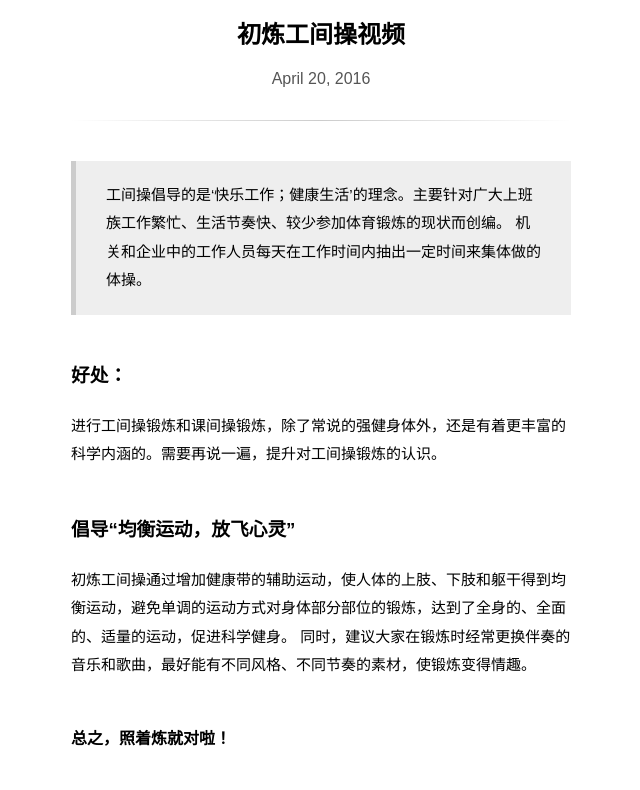
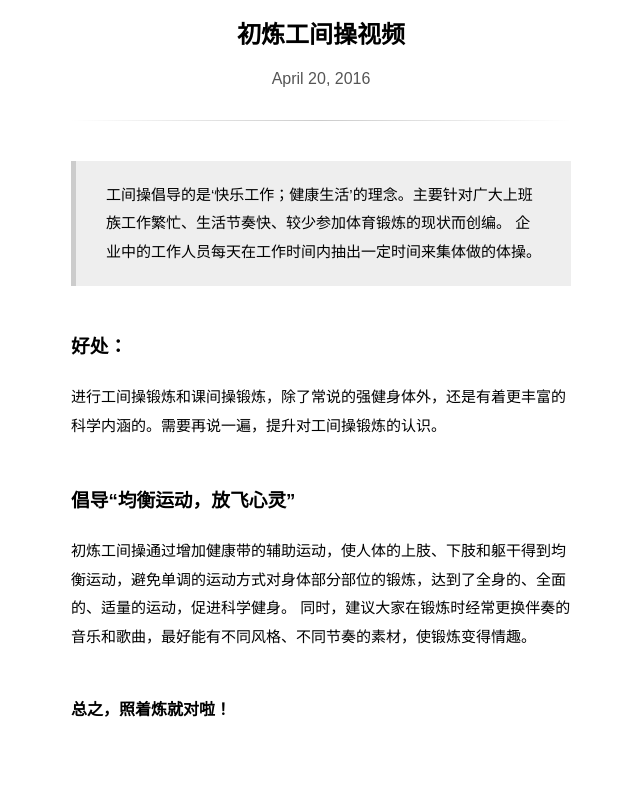
Before and after one commit to abcwyc/abcwyc.github.io, a Jekyll site: the page built from _posts/2016-04-20-初炼工间操视频.md, in a window 1280 px wide. Shown: the part 155-945 px from the top of the page, without its empty margins (319-959 px from the left). Built offline with Jekyll 4.4.1, drawn with Linux system fonts in a browser that asks for light colours; some web fonts are replaced; grey boxes are pictures that could not be loaded.

Commit message:
Update 2016-04-20-初炼工间操视频.md

```diff
--- a/_posts/2016-04-20-初炼工间操视频.md
+++ b/_posts/2016-04-20-初炼工间操视频.md
@@ -3,7 +3,7 @@ title: 初炼工间操视频
 updated: 2016-04-20 22:43
 ---
 
-> 工间操倡导的是‘快乐工作；健康生活’的理念。主要针对广大上班族工作繁忙、生活节奏快、较少参加体育锻炼的现状而创编。 机关和企业中的工作人员每天在工作时间内抽出一定时间来集体做的体操。
+> 工间操倡导的是‘快乐工作；健康生活’的理念。主要针对广大上班族工作繁忙、生活节奏快、较少参加体育锻炼的现状而创编。 企业中的工作人员每天在工作时间内抽出一定时间来集体做的体操。
 
 ### 好处：
 进行工间操锻炼和课间操锻炼，除了常说的强健身体外，还是有着更丰富的科学内涵的。需要再说一遍，提升对工间操锻炼的认识。
@@ -15,4 +15,4 @@ updated: 2016-04-20 22:43
 #### 总之，照着炼就对啦！
 
 
-<iframe width="560"  src="http://7sbxw9.com1.z0.glb.clouddn.com/%E5%88%9D%E7%82%BC%E5%B7%A5%E9%97%B4%E6%93%8D.mp4" frameborder="0" allowfullscreen></iframe>
+<iframe width="560" height="300" src="http://7sbxw9.com1.z0.glb.clouddn.com/%E5%88%9D%E7%82%BC%E5%B7%A5%E9%97%B4%E6%93%8D.mp4" frameborder="0" allowfullscreen></iframe>
```
